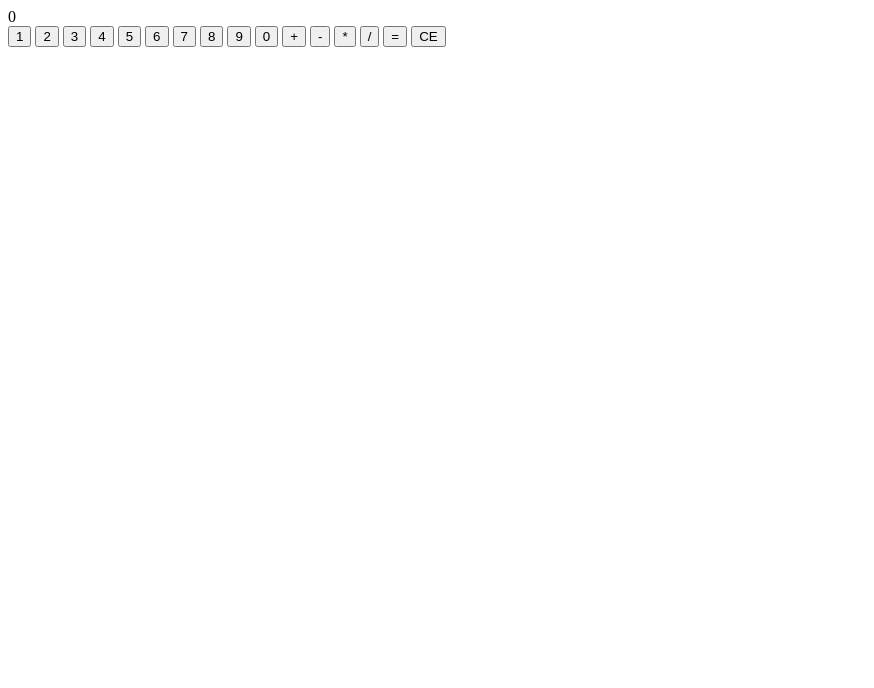
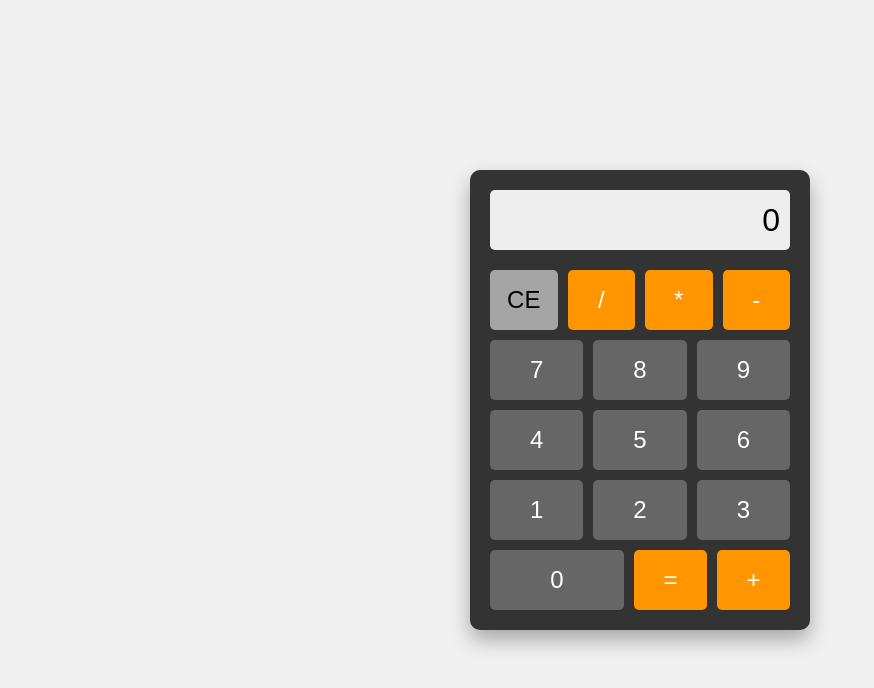
Before and after one commit to boostmachine/b_calculator, a plain HTML site: page index.html in a window 1280 px wide. Shown: the whole page, without its empty margins (0-874 px from the left). Drawn offline with Linux system fonts and the light colour scheme.

Commit message:
leak disign

```diff
--- a/index.html
+++ b/index.html
@@ -13,22 +13,32 @@
     </div>
     <div></div>
     <div class="buttons">
-      <button class="button number" id="one">1</button>
-      <button class="button number" id="two">2</button>
-      <button class="button number" id="three">3</button>
-      <button class="button number" id="four">4</button>
-      <button class="button number" id="five">5</button>
-      <button class="button number" id="six">6</button>
-      <button class="button number" id="seven">7</button>
-      <button class="button number" id="eight">8</button>
-      <button class="button number" id="nine">9</button>
-      <button class="button number" id="zero">0</button>
-      <button class="button operator" id="plus">+</button>
-      <button class="button operator" id="minus">-</button>
-      <button class="button operator" id="asterisk">*</button>
-      <button class="button operator" id="slash">/</button>
-      <button class="button operator" id="equal">=</button>
-      <button class="button operator" id="clear">CE</button>
+      <div class="button-row">
+        <button class="button operator" id="clear">CE</button>
+        <button class="button operator" id="slash">/</button>
+        <button class="button operator" id="asterisk">*</button>
+        <button class="button operator" id="minus">-</button>
+      </div>
+      <div class="button-row">
+        <button class="button number" id="seven">7</button>
+        <button class="button number" id="eight">8</button>
+        <button class="button number" id="nine">9</button>
+      </div>
+      <div class="button-row">
+        <button class="button number" id="four">4</button>
+        <button class="button number" id="five">5</button>
+        <button class="button number" id="six">6</button>
+      </div>
+      <div class="button-row">
+        <button class="button number" id="one">1</button>
+        <button class="button number" id="two">2</button>
+        <button class="button number" id="three">3</button>
+      </div>
+      <div class="button-row">
+        <button class="button number" id="zero">0</button>
+        <button class="button operator" id="equal">=</button>
+        <button class="button operator" id="plus">+</button>
+      </div>
 
     </div>
   </div>
--- a/style.css
+++ b/style.css
@@ -0,0 +1,87 @@
+body {
+  display: flex;
+  justify-content: center;
+  align-items: center;
+  height: 100vh;
+  margin: 0;
+  background-color: #f0f0f0;
+  font-family: Arial, sans-serif;
+}
+
+.calculator {
+  width: 300px;
+  background-color: #333;
+  border-radius: 10px;
+  padding: 20px;
+  box-shadow: 0 10px 20px rgba(0, 0, 0, 0.3);
+}
+
+.display {
+  background-color: #eee;
+  height: 60px;
+  margin-bottom: 20px;
+  border-radius: 5px;
+  display: flex;
+  justify-content: flex-end;
+  align-items: center;
+  padding: 0 10px;
+  font-size: 2rem;
+  overflow: hidden;
+}
+
+.buttons {
+  display: flex;
+  flex-direction: column;
+  gap: 10px;
+}
+
+.button-row {
+  display: flex;
+  gap: 10px;
+}
+
+.button {
+  height: 60px;
+  flex: 1;
+  border: none;
+  border-radius: 5px;
+  font-size: 1.5rem;
+  cursor: pointer;
+  transition: background-color 0.2s;
+}
+
+.button:hover {
+  opacity: 0.9;
+}
+
+.number {
+  background-color: #666;
+  color: white;
+}
+
+.number:hover {
+  background-color: #777;
+}
+
+.operator {
+  background-color: #ff9500;
+  color: white;
+}
+
+.operator:hover {
+  background-color: #ffaa33;
+}
+
+#clear {
+  background-color: #a5a5a5;
+  color: black;
+}
+
+#clear:hover {
+  background-color: #bbb;
+}
+
+
+#zero {
+  flex: 2;
+}
```
